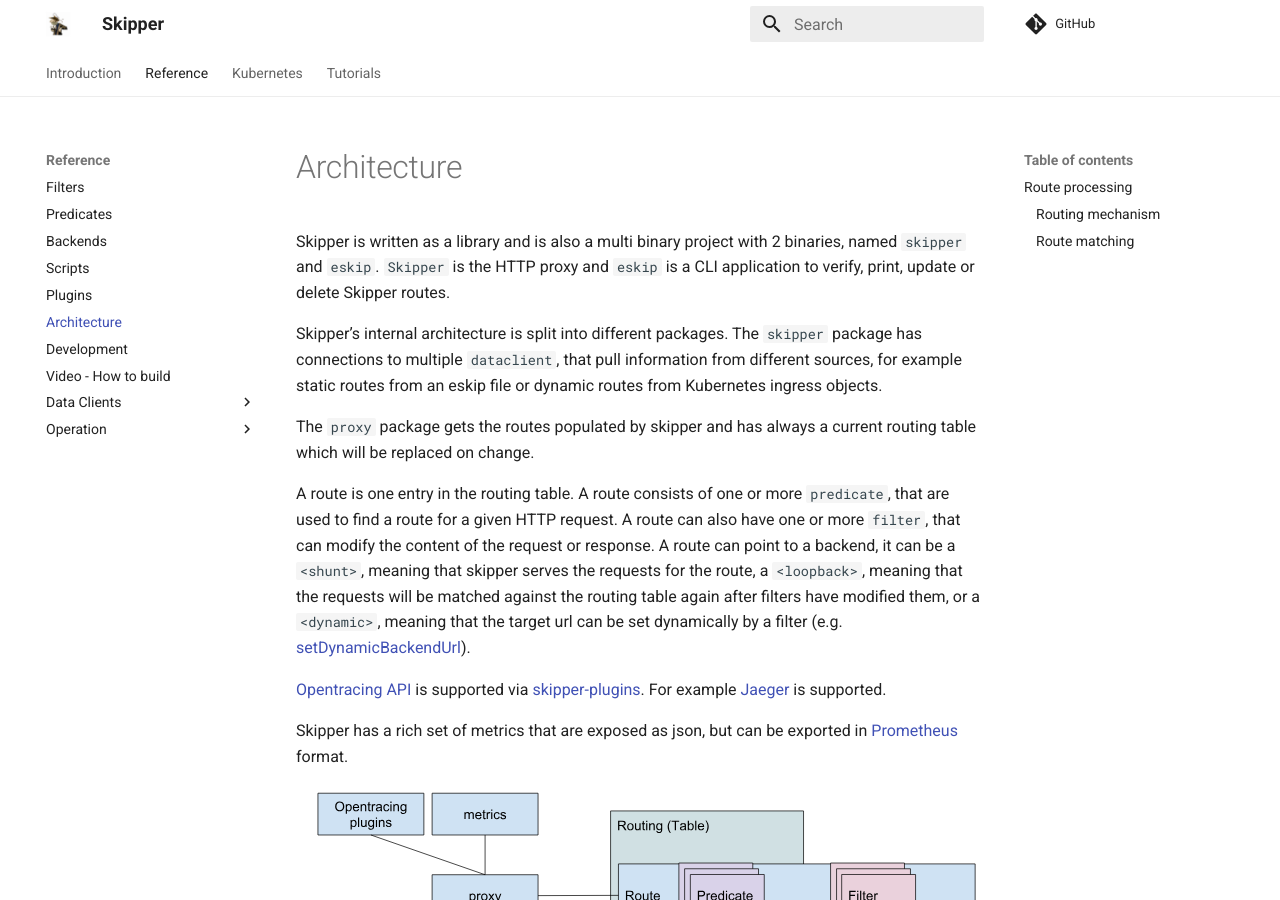
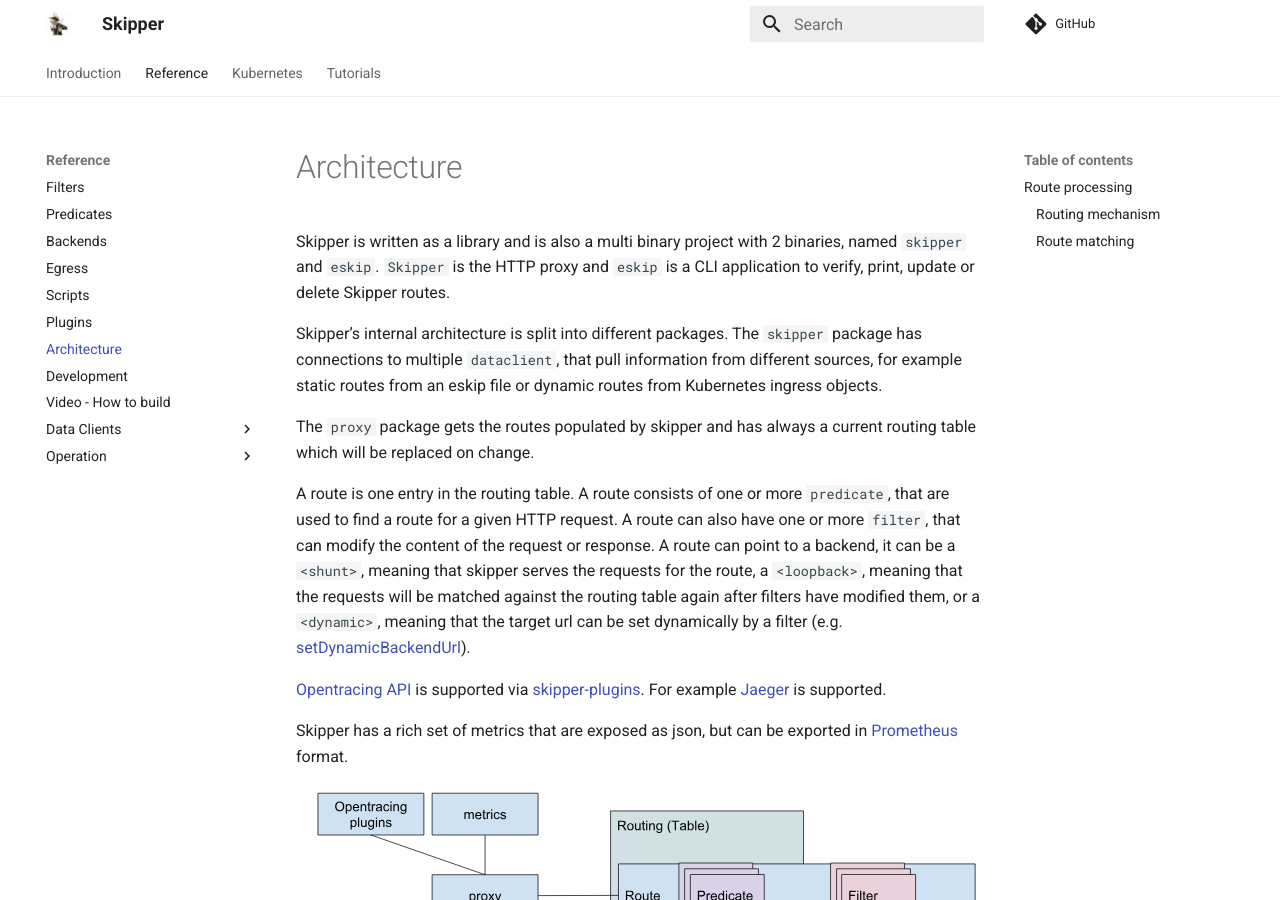
Before and after one commit to zalando/skipper, an MkDocs documentation site: the page built from docs/reference/architecture.md, in a window 1280 px wide and 900 px high. Built offline with MkDocs 1.6.1 and Material for MkDocs 9.7.7, drawn with Linux system fonts in a browser that asks for light colours; comment, search, counter and statistics services are not loaded.

Commit message:
fix doc build and wire egress to reference section
Signed-off-by: Sandor Szücs <sandor.szuecs@zalando.de>

```diff
--- a/mkdocs.yml
+++ b/mkdocs.yml
@@ -6,6 +6,7 @@
         - Filters: reference/filters.md
         - Predicates: reference/predicates.md
         - Backends: reference/backends.md
+        - Egress: reference/egress.md
         - Scripts: reference/scripts.md
         - Plugins: reference/plugins.md
         - Architecture: reference/architecture.md
```
